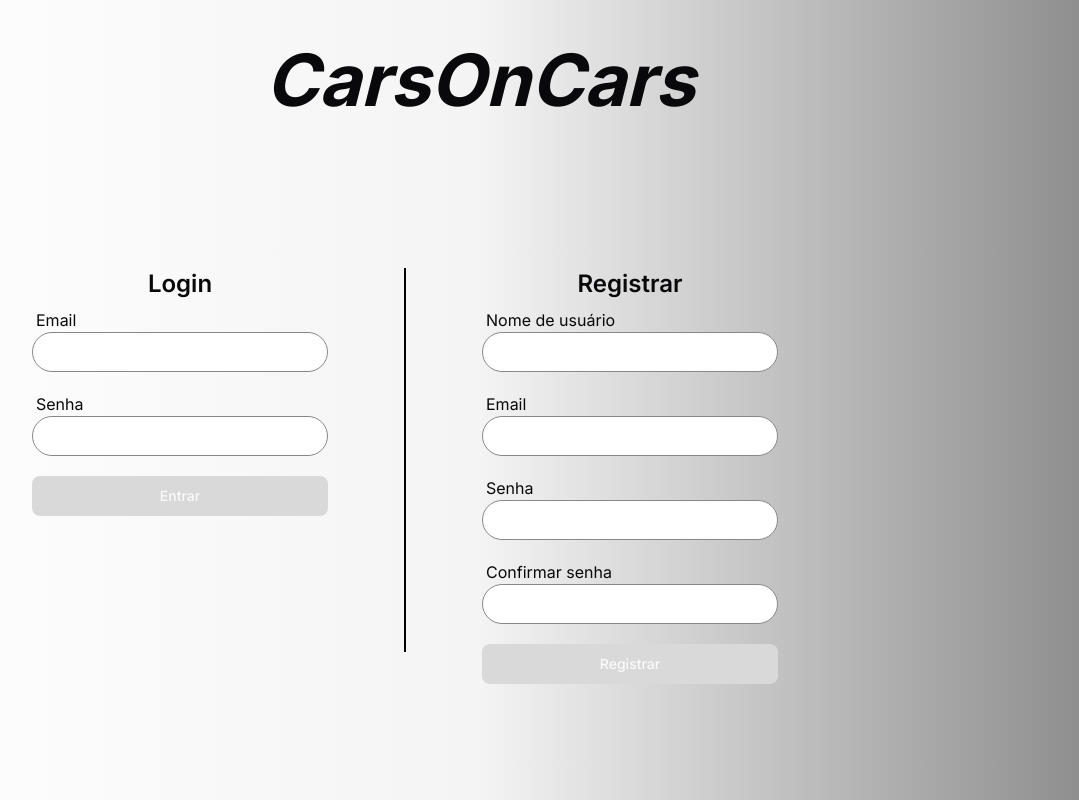
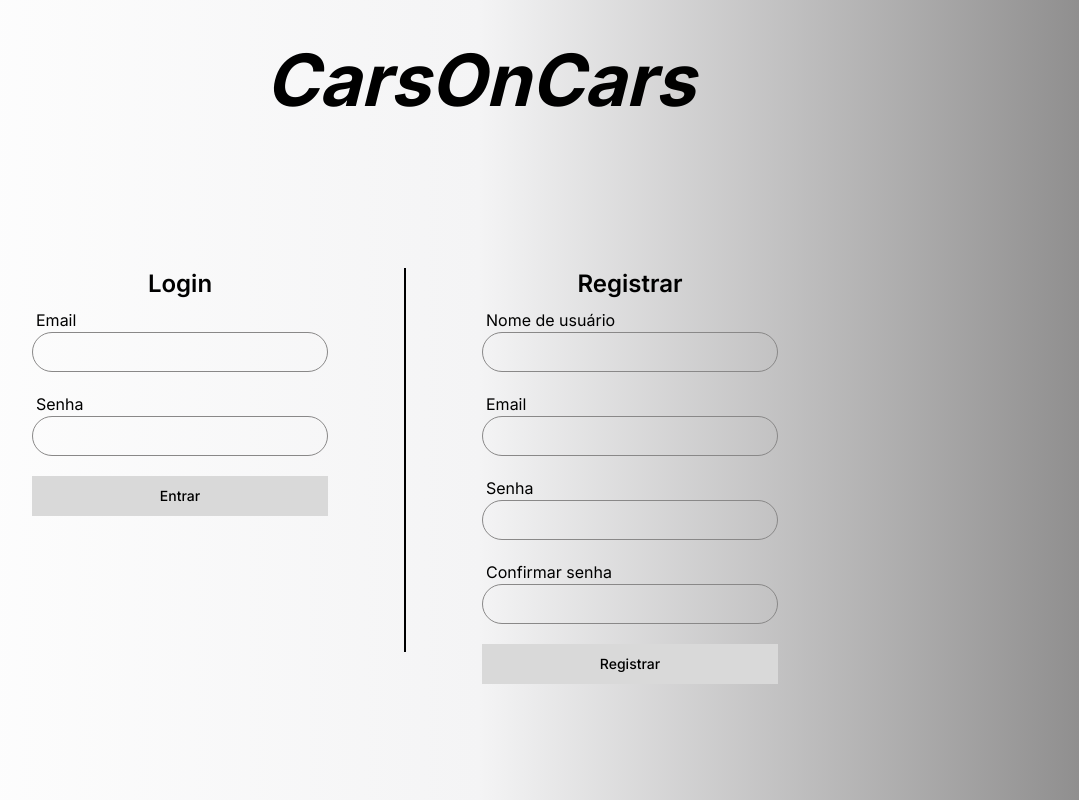
Before and after one commit to Milanz505/PI_FrontEnd_Project, a Next.js app: page /login in a window 1280 px wide. Shown: the whole page, without its empty margins (160-1239 px from the left). Built offline with nearby package versions, Linux system fonts and the light colour scheme.

Commit message:
global css

```diff
--- a/src/app/globals.css
+++ b/src/app/globals.css
@@ -1,76 +1,16 @@
 @tailwind base;
-  @tailwind components;
-  @tailwind utilities;
+@tailwind components;
+@tailwind utilities;
 
-  @layer base {
-    :root {
-      --background: 0 0% 100%;
-      --foreground: 240 10% 3.9%;
+html, body {
+  background-color: white;
+  color: rgb(0, 0, 0);
+}
 
-      --card: 0 0% 100%;
-      --card-foreground: 240 10% 3.9%;
-
-      --popover: 0 0% 100%;
-      --popover-foreground: 240 10% 3.9%;
-
-      --primary: 240 5.9% 10%;
-      --primary-foreground: 0 0% 98%;
-
-      --secondary: 240 4.8% 95.9%;
-      --secondary-foreground: 240 5.9% 10%;
-
-      --muted: 240 4.8% 95.9%;
-      --muted-foreground: 240 3.8% 46.1%;
-
-      --accent: 240 4.8% 95.9%;
-      --accent-foreground: 240 5.9% 10%;
-
-      --destructive: 0 84.2% 60.2%;
-      --destructive-foreground: 0 0% 98%;
-
-      --border: 240 5.9% 90%;
-      --input: 240 5.9% 90%;
-      --ring: 240 10% 3.9%;
-
-      --radius: 0.5rem;
-    }
-
-    .dark {
-      --background: 240 10% 3.9%;
-      --foreground: 0 0% 98%;
-
-      --card: 240 10% 3.9%;
-      --card-foreground: 0 0% 98%;
-
-      --popover: 240 10% 3.9%;
-      --popover-foreground: 0 0% 98%;
-
-      --primary: 0 0% 98%;
-      --primary-foreground: 240 5.9% 10%;
-
-      --secondary: 240 3.7% 15.9%;
-      --secondary-foreground: 0 0% 98%;
-
-      --muted: 240 3.7% 15.9%;
-      --muted-foreground: 240 5% 64.9%;
-
-      --accent: 240 3.7% 15.9%;
-      --accent-foreground: 0 0% 98%;
-
-      --destructive: 0 62.8% 30.6%;
-      --destructive-foreground: 0 0% 98%;
-
-      --border: 240 3.7% 15.9%;
-      --input: 240 3.7% 15.9%;
-      --ring: 240 4.9% 83.9%;
-    }
-  }
-
-  @layer base {
-    * {
-      @apply border-border;
-    }
-    body {
-      @apply bg-background text-foreground;
-    }
-  }
+.sticky {
+  position: fixed;
+  top: 0;
+  left: 0;
+  width: 100%;
+  z-index: 1000;
+}
--- a/src/app/layout.tsx
+++ b/src/app/layout.tsx
@@ -7,7 +7,7 @@
 
 
 export const metadata: Metadata = {
-  title: "404",
+  title: "CarsOnCars",
   description: "Descrição",
 };
 
```
